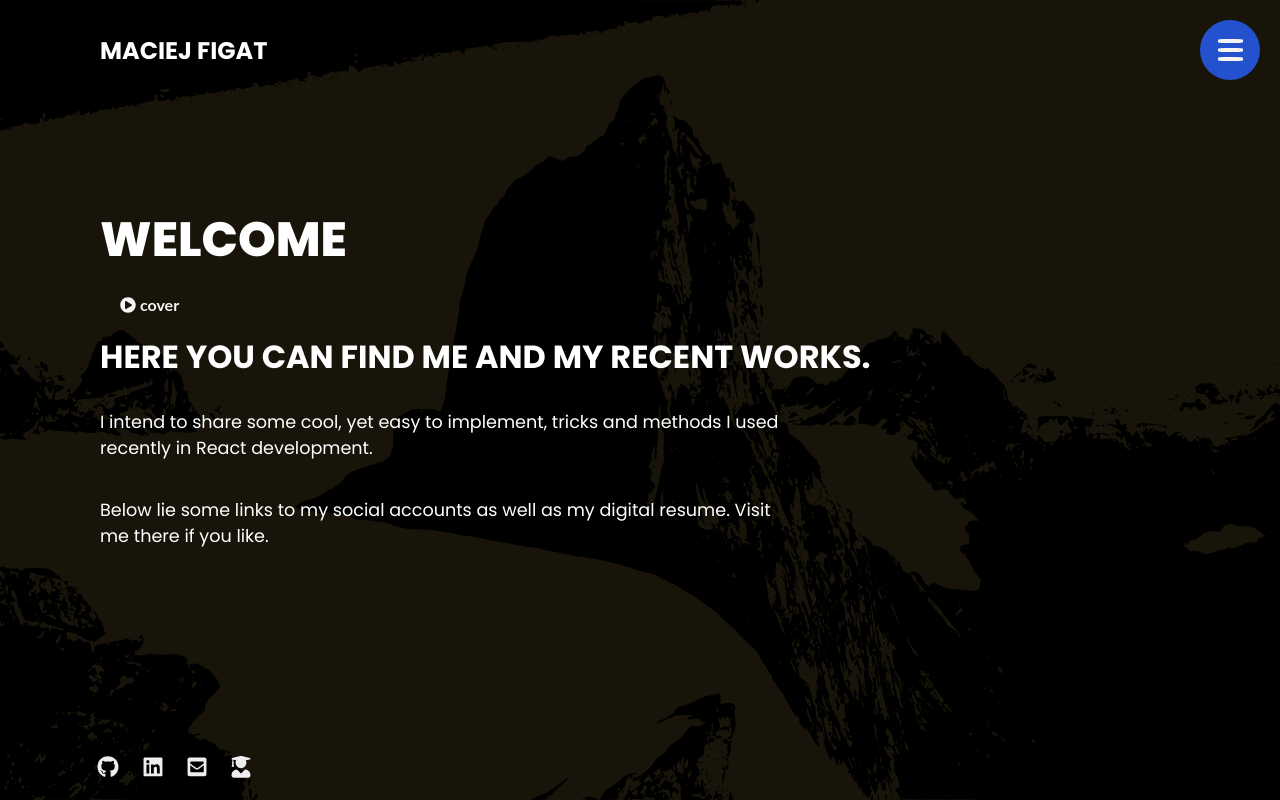
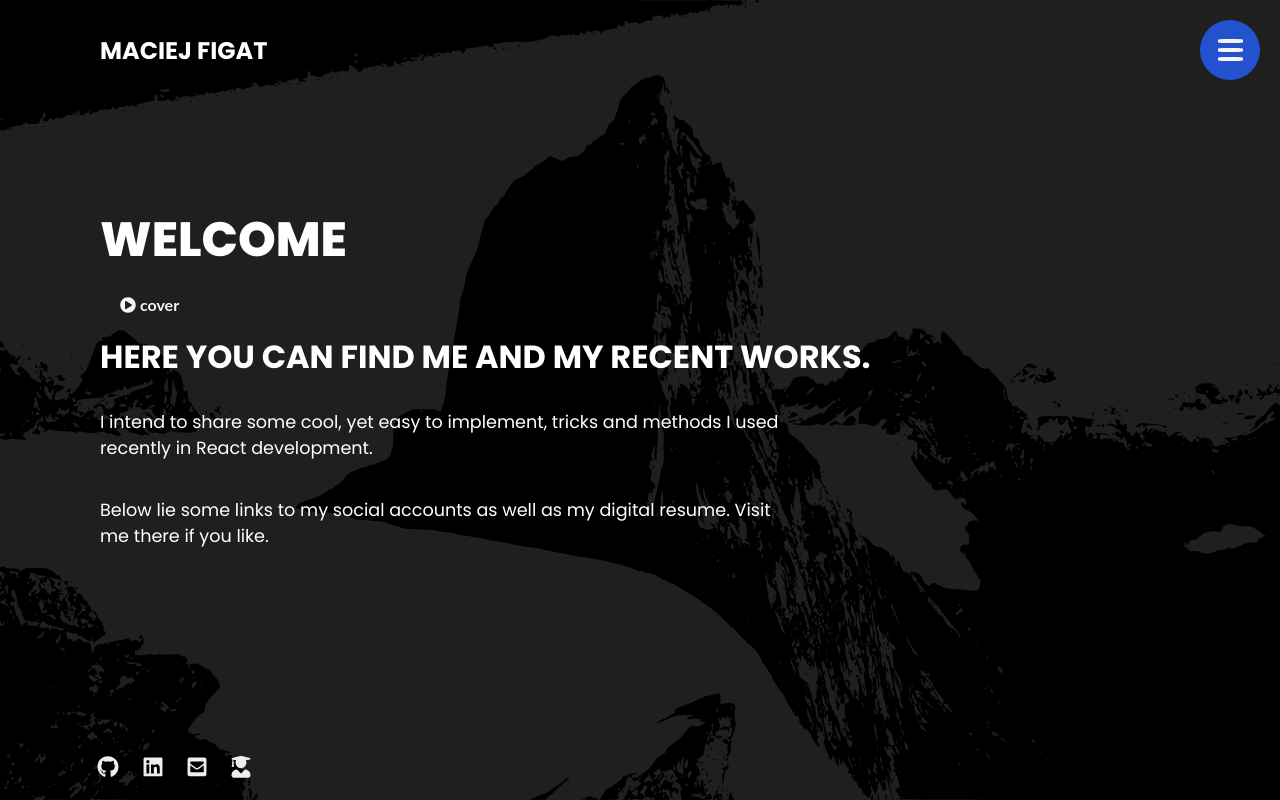
Before and after one commit to MaciejFigat/videoCover, a React (Create React App) app in the folder frontend/: page / in a window 1280 px wide. Built offline with nearby package versions, Linux system fonts and the light colour scheme.

Commit message:
styling again overlays

```diff
--- a/frontend/src/styles/Home.scss
+++ b/frontend/src/styles/Home.scss
@@ -141,7 +141,7 @@
     left: 0;
     width: 100%;
     height: 100%;
-    background-color: #968043;
+    background-color: #e9e7e0;
     mix-blend-mode: overlay;
     transition: 0.7s;
     &.true {
@@ -160,7 +160,7 @@
     left: 0;
     width: 100%;
     height: 100%;
-    background-color: #b4953d;
+    background-color: #e9e7e0;
     background-size: cover;
     background-image: url(../assets/svg/mountainStatic.svg);
     background-position: 50% 50%;
```
